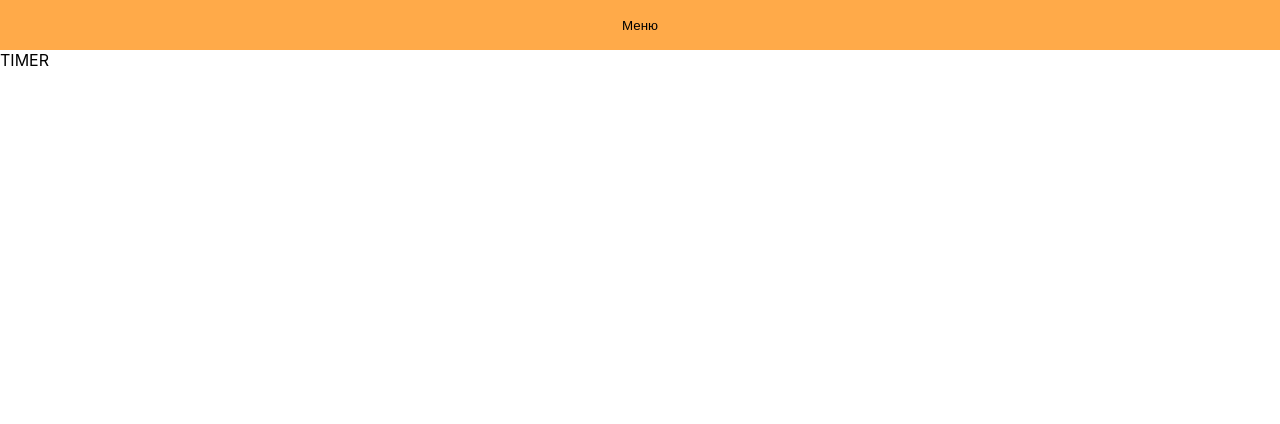
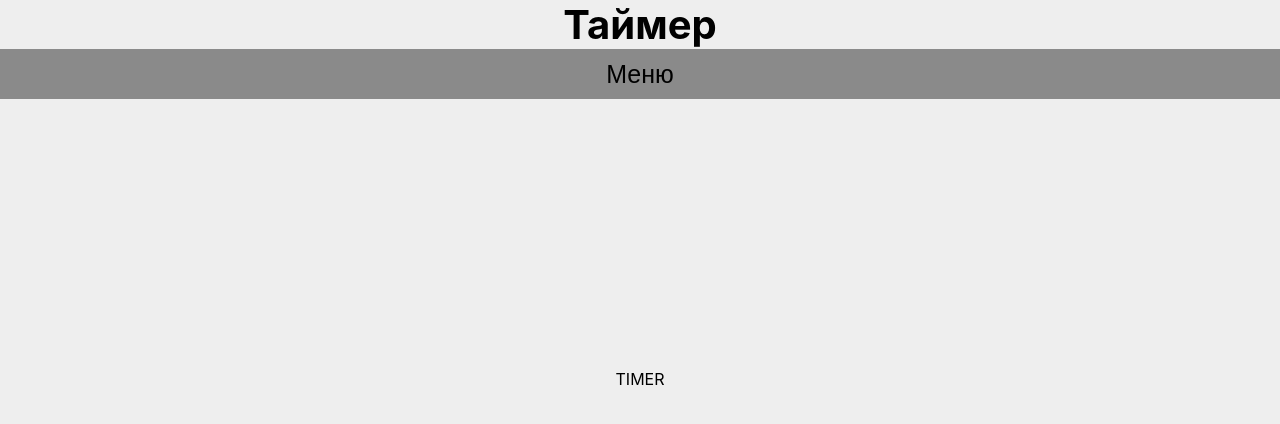
Before and after one commit to ZRNRD/React-Time-Control, a React (Create React App) app: page /timer in a window 1280 px wide. Shown: the top 424 px of the page. Built offline with nearby package versions, Linux system fonts and the light colour scheme.

Commit message:
Немного подкорректирован дизайн

```diff
--- a/src/App.css
+++ b/src/App.css
@@ -1,38 +1,9 @@
-.App {
-  text-align: center;
+* {
+  margin: 0;
+  padding: 0;
+  box-sizing: border-box;
 }
 
-.App-logo {
-  height: 40vmin;
-  pointer-events: none;
+a {
+  text-decoration: none;
 }
-
-@media (prefers-reduced-motion: no-preference) {
-  .App-logo {
-    animation: App-logo-spin infinite 20s linear;
-  }
-}
-
-.App-header {
-  background-color: #282c34;
-  min-height: 100vh;
-  display: flex;
-  flex-direction: column;
-  align-items: center;
-  justify-content: center;
-  font-size: calc(10px + 2vmin);
-  color: white;
-}
-
-.App-link {
-  color: #61dafb;
-}
-
-@keyframes App-logo-spin {
-  from {
-    transform: rotate(0deg);
-  }
-  to {
-    transform: rotate(360deg);
-  }
-}
--- a/src/App.js
+++ b/src/App.js
@@ -1,18 +1,11 @@
 import './App.css';
-import { BrowserRouter, Route, Routes, Navigate } from 'react-router-dom';
-import { Menu } from './components/Menu/Menu.tsx';
-import { Timer } from './components/Timer/Timer.tsx';
-import { Stopwatch } from './components/Stopwatch/Stopwatch.tsx';
+import { BrowserRouter } from 'react-router-dom';
+import { TimeControl } from './components/TimeControl/TimeControl.tsx';
 
 function App() {
   return (
     <BrowserRouter>
-      <Menu />
-      <Routes>
-        <Route exact path="/" element={ <Navigate to="/timer" /> }/>
-        <Route path="/timer" element={<Timer />} />
-        <Route path="/stopwatch" element={<Stopwatch />} />
-      </Routes>
+      <TimeControl />
     </BrowserRouter>
   );
 }
--- a/src/components/Menu/Menu.tsx
+++ b/src/components/Menu/Menu.tsx
@@ -3,15 +3,25 @@ import { NavLink } from 'react-router-dom';
 
 import style from './Menu.module.scss';
 
-export const Menu = () => {
+export const Menu = ({changeHeader}) => {
     const [showMenu, isShowMenu] = React.useState(false);
     return (
-    <div className={style["menu"]}>
-        <div className={showMenu ? style["menu__items-show"] : style["menu__items"]}>
-            <NavLink to="/timer"><input type="button" className={style["menu__item-active"]} value="Таймер"></input></NavLink>
-            <NavLink to="/stopwatch"><input type="button" className={style["menu__item"]} value="Секундомер"></input></NavLink>
+        <div className={style["menu"]}>
+            <div className={showMenu ? style["menu__items-show"] : style["menu__items"]}>
+                <NavLink to="/timer">
+                    <input type="button"
+                        className={style["menu__item-active"]}
+                        value="Таймер"
+                        onClick={()=>changeHeader("Таймер")}></input>
+                </NavLink>
+                <NavLink to="/stopwatch">
+                    <input type="button"
+                        className={style["menu__item"]}
+                        value="Секундомер"
+                        onClick={()=>changeHeader("Секундомер")}></input>
+                </NavLink>
+            </div>
+            <input type="button" className={style["menu-show"]} value="Меню" onClick={()=>{isShowMenu(!showMenu)}}></input>
         </div>
-        <input type="button" className={style["menu-show"]} value="Меню" onClick={()=>{isShowMenu(!showMenu)}}></input>
-    </div>
     );
 }
--- /dev/null
+++ b/src/components/TimeControl/TimeControl.module.scss
@@ -0,0 +1,30 @@
+.time-control{
+    background: #eee;
+    height: 100vh;
+}
+
+.time-control input{
+    font-size: 25px;
+    height: 50px;
+    transition: all .1s ease;
+}
+.time-control input:hover{
+    cursor: pointer;
+    background: rgb(255, 170, 73);
+}
+.time-control input:active{
+    cursor: pointer;
+    box-shadow: inset 0px 0px 10px rgba(0,0,0,0.5);
+}
+
+.time-control__header{
+    text-align: center;
+    font-size: 40px;
+}
+
+.time-control__content{
+    display: flex;
+    justify-content: center;
+    align-items: center;
+    height: 70%;
+}
--- /dev/null
+++ b/src/components/TimeControl/TimeControl.tsx
@@ -0,0 +1,30 @@
+import * as React from 'react';
+import {Route, Routes, Navigate } from 'react-router-dom';
+
+import { Menu } from '../Menu/Menu.tsx';
+import { Timer } from '../Timer/Timer.tsx';
+import { Stopwatch } from '../Stopwatch/Stopwatch.tsx';
+
+import style from './TimeControl.module.scss';
+
+
+export const TimeControl = () => {
+    const [header, changeHeader] = React.useState("Таймер");
+    return (
+        <div className={style["container"]}>
+            <div className={style["time-control"]}>
+                <h1 className={style["time-control__header"]}>{header}</h1>
+                <Menu changeHeader={changeHeader}/>
+                <div className={style["time-control__content"]}>
+                    <Routes>
+                        <Route path="/" element={ <Navigate to="/timer" /> }/>
+                        <Route path="/timer" element={<Timer />} />
+                        <Route path="/stopwatch" element={<Stopwatch />} />
+                    </Routes>
+                </div>
+
+            </div>
+        </div>
+
+    );
+}
```
Also changed, not shown: src/components/Menu/Menu.module.scss (line endings or trailing spaces), src/logo.svg (deleted).
